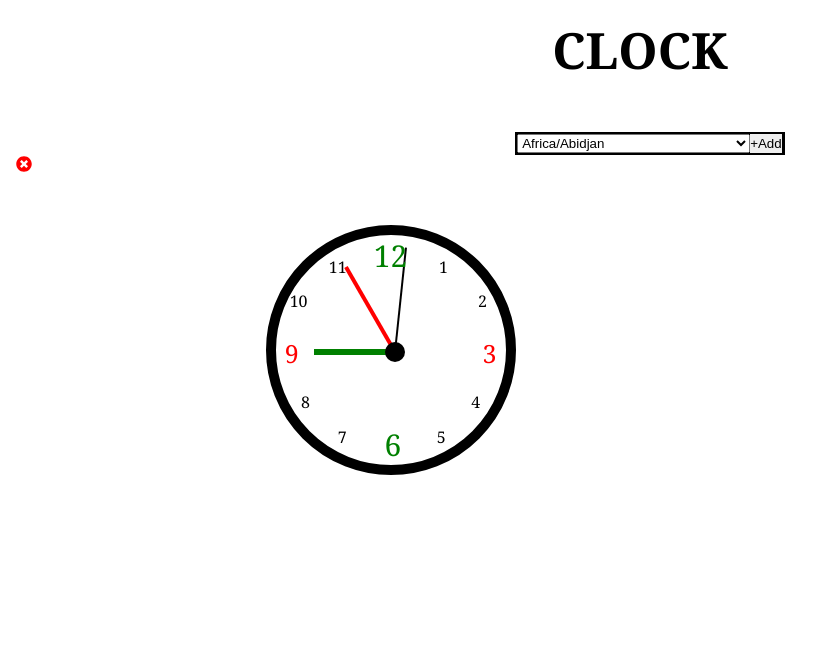
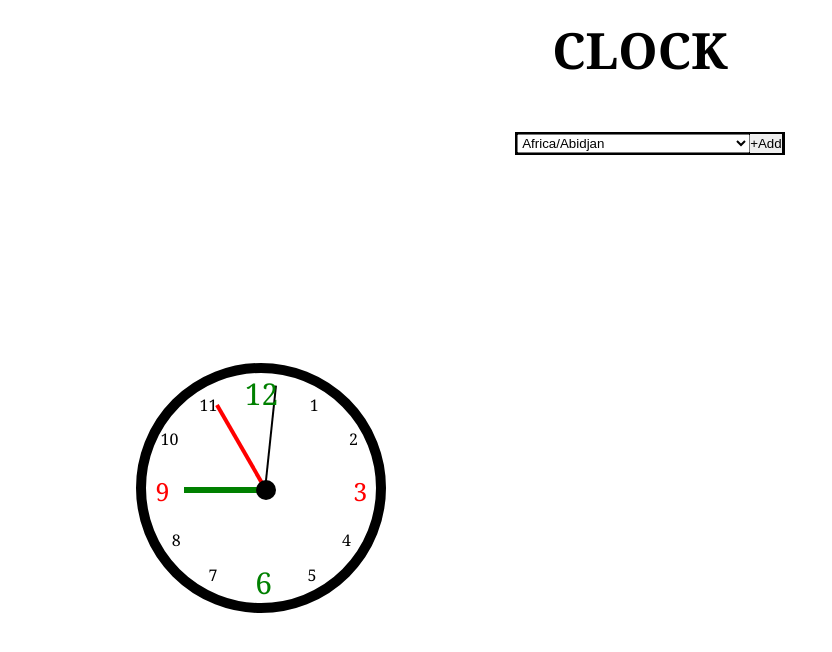
Before and after one commit to hsweetlin/sweetlinjuliet.com, a React (Create React App) app: page / in a window 1280 px wide. Shown: the top 652 px of the page, without its empty margins (0-832 px from the left). Built offline with nearby package versions, Linux system fonts and the light colour scheme.

Commit message:
update the clock style

```diff
--- a/src/clocks/clock.css
+++ b/src/clocks/clock.css
@@ -3,30 +3,66 @@
     padding: 0;
     box-sizing: border-box;
 }
-#page{
-    width:30vw;
-    height:60vh;
+.page{
+    width:350px;
+    height:350px;
     text-align: center;
     display: inline-block;
     margin-top: 50px;
-    padding:0;
-    margin-left: 2%;
+    margin-left: 5%;
+}
 
+.page:hover{
+    background-color: beige;
+}
 
+.icon{
+    visibility: hidden;
+    font-size: 25px;
+    position: relative;
+    top: 8px;
+    left:150px;
 }
+.icon:active .page {
+display:none;
+}
+.page:hover .icon{
+    cursor: pointer;
+    visibility: visible;
+    color: red;
+}
+ .icon-background{
+    margin-top: 6rem;
+    width:360px;
+    height:400px;
+    display: inline-block;
+    margin-left: 4%;
+    /* border: 1px solid black;  */
+    /* background-color: beige;  */
+  }
+/* .icon-background:hover .icon{
+    visibility: visible;
+    color: red;
+    cursor: pointer;
+    display:inline-block;
+} */
+/* .icon:focus { */
+    /* visibility: hidden; */
+    /* color:blue; */
+/* } */
+
 .timezone-heading{
     font-size: 20px;
     text-align: center;
     /* margin-top: 50px; */
 }
 
-
 #round{
-    margin-top:3rem;
-    text-align: center;
+    margin-top:2rem;
+    /* text-align: center; */
     width:250px;
     height:250px;
-   margin-left:20%;
+   margin-left:15%;
    border-radius: 50%;
    border:10px solid black;
    position:relative;
```
